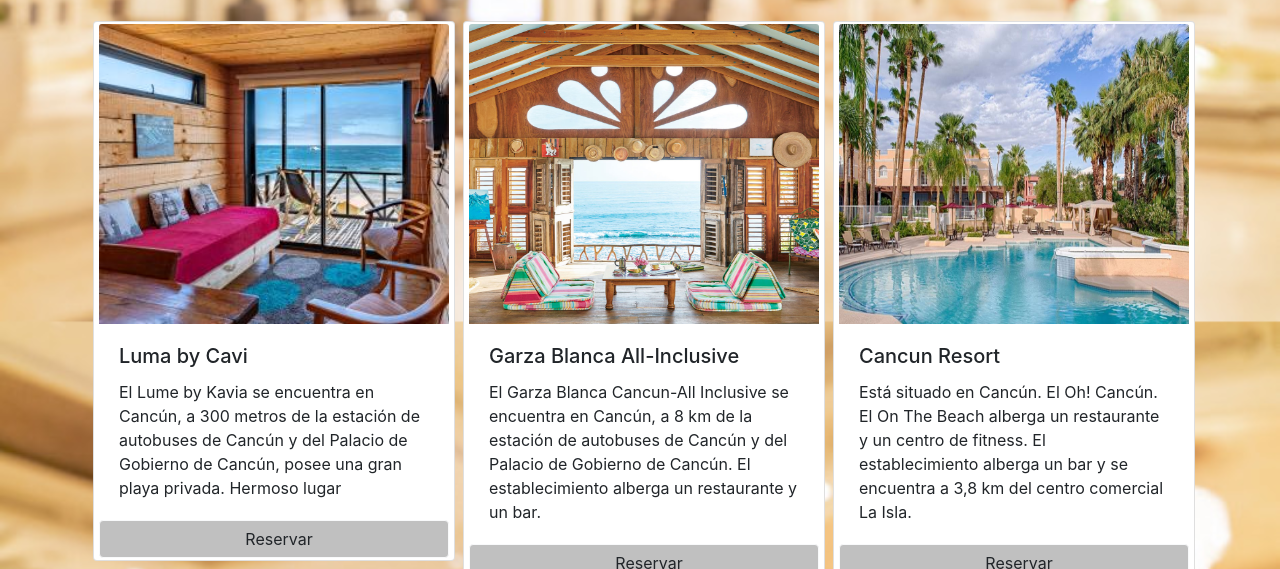
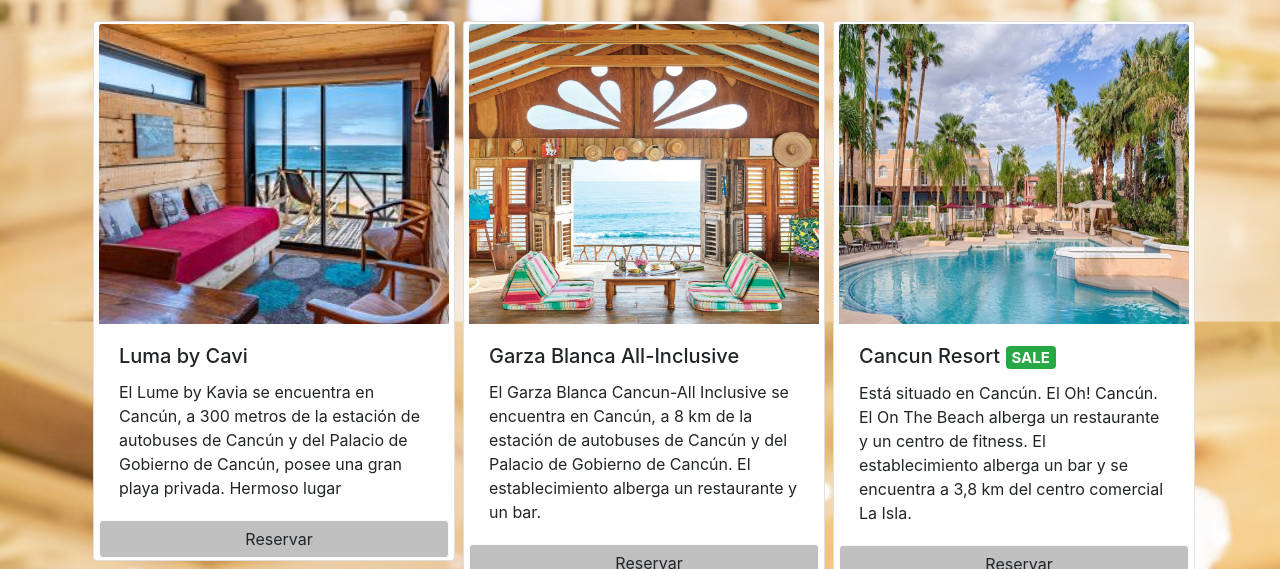
Before and after one commit to daniloulbrich/Curso-Bootstrap, a website: page index.html in a window 1280 px wide. Shown: the part 531-1100 px from the top of the page. Drawn offline with nearby package versions, Linux system fonts and the light colour scheme; a web font is replaced by a local one.

Commit message:
Se agrega badge

```diff
--- a/index.html
+++ b/index.html
@@ -92,7 +92,7 @@
             <div class="col-sm-4 card card-hotel ml-2 justify-content-between" d-flex flex-column justify-content-between>
                 <img src="images/3.jpg" class="card-img-top" alt="hotel img">
                 <div class="card-body">
-                <h5 class="card-title">Cancun Resort</h5>
+                <h5 class="card-title">Cancun Resort <span class="badge badge-success">SALE</span></h5>
                 <p class="card-text">Está situado en Cancún. El Oh! Cancún. El On The Beach alberga un restaurante y un centro de fitness. El establecimiento alberga un bar y se encuentra a 3,8 km del centro comercial La Isla. </p>
                 </div>
                 <div>
```
Also changed, not shown: 1 other file.
